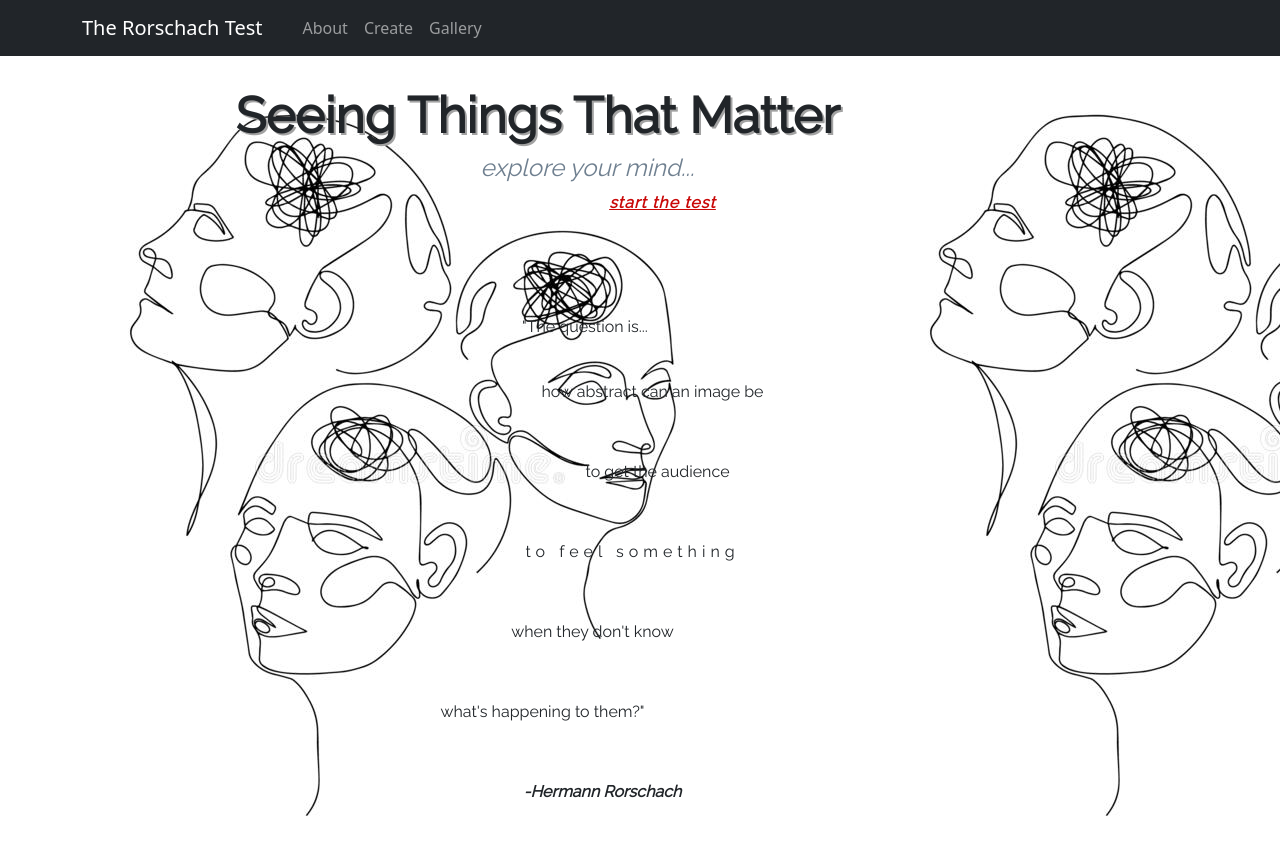
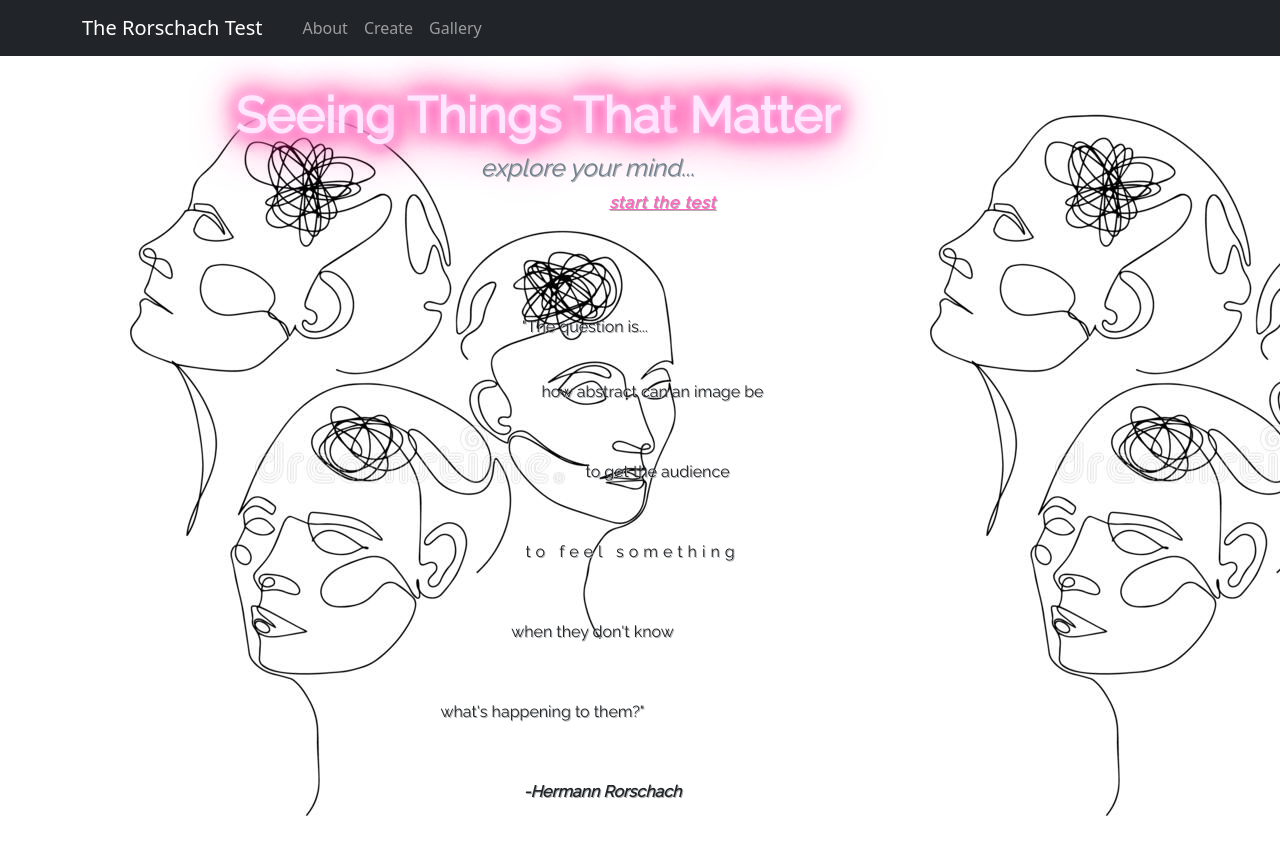
Before and after one commit to tsfong/project4, a React (Create React App) app: page /#/ in a window 1280 px wide. Built offline with nearby package versions, Linux system fonts and the light colour scheme.

Commit message:
beautifying landing page

```diff
--- a/src/Home.css
+++ b/src/Home.css
@@ -10,7 +10,7 @@
 
 .header-text {
   padding-top: 30px;
-  /* text-shadow: 1px 1px #a2a2a2; */
+  text-shadow: 1px 1px #b1b1b1;
   padding-right: 220px;
   text-align: center;
   height: 800px;
@@ -32,11 +32,11 @@
   letter-spacing: 1px;
   font-style:italic;
   padding-left: 250px;
-  color: rgb(201, 8, 8);
+  color: #ff65bd;
 }
 
 .Link:hover {
-   color: rgb(157, 3, 3);
+   color: rgb(152, 6, 147);
 }
 
 .inkblot-test {
@@ -81,3 +81,172 @@
   font-style: italic;
   font-weight: bold;
 }
+
+.flicker {
+  animation: shine 2s forwards, blink 3s 2s infinite;
+}
+
+.fast-flicker {
+  animation: shine 2s forwards, blink 10s 1s infinite;
+}
+@keyframes blink {
+  0%,
+  22%,
+  36%,
+  75% {
+    color: #ffe6ff;
+    text-shadow: 0 0 0.6rem #ffe6ff, 0 0 1.5rem #ff65bd,
+      -0.2rem 0.1rem 1rem #ff65bd, 0.2rem 0.1rem 1rem #ff65bd,
+      0 -0.5rem 2rem #ff2483, 0 0.5rem 3rem #ff2483;
+  }
+  28%,
+  33% {
+    color: #ff65bd;
+    text-shadow: none;
+  }
+  82%,
+  97% {
+    color: #ff2483;
+    text-shadow: none;
+  }
+}
+
+@keyframes shine {
+  0% {
+    color: #6b1839;
+    text-shadow: none;
+  }
+  100% {
+    color: #ffe6ff;
+    text-shadow: 0 0 0.6rem #ffe6ff, 0 0 1.5rem #ff65bd,
+      -0.2rem 0.1rem 1rem #ff65bd, 0.2rem 0.1rem 1rem #ff65bd,
+      0 -0.5rem 2rem #ff2483, 0 0.5rem 3rem #ff2483;
+  }
+}
+
+
+@keyframes flicker {
+  from {
+    opacity: 1;
+  }
+
+  4% {
+    opacity: 0.9;
+  }
+
+  6% {
+    opacity: 0.85;
+  }
+
+  8% {
+    opacity: 0.95;
+  }
+
+  10% {
+    opacity: 0.9;
+  }
+
+  11% {
+    opacity: 0.922;
+  }
+
+  12% {
+    opacity: 0.9;
+  }
+
+  14% {
+    opacity: 0.95;
+  }
+
+  16% {
+    opacity: 0.98;
+  }
+
+  17% {
+    opacity: 0.9;
+  }
+
+  19% {
+    opacity: 0.93;
+  }
+
+  20% {
+    opacity: 0.99;
+  }
+
+  24% {
+    opacity: 1;
+  }
+
+  26% {
+    opacity: 0.94;
+  }
+
+  28% {
+    opacity: 0.98;
+  }
+
+  37% {
+    opacity: 0.93;
+  }
+
+  38% {
+    opacity: 0.5;
+  }
+
+  39% {
+    opacity: 0.96;
+  }
+
+  42% {
+    opacity: 1;
+  }
+
+  44% {
+    opacity: 0.97;
+  }
+
+  46% {
+    opacity: 0.94;
+  }
+
+  56% {
+    opacity: 0.9;
+  }
+
+  58% {
+    opacity: 0.9;
+  }
+
+  60% {
+    opacity: 0.99;
+  }
+
+  68% {
+    opacity: 1;
+  }
+
+  70% {
+    opacity: 0.9;
+  }
+
+  72% {
+    opacity: 0.95;
+  }
+
+  93% {
+    opacity: 0.93;
+  }
+
+  95% {
+    opacity: 0.95;
+  }
+
+  97% {
+    opacity: 0.93;
+  }
+
+  to {
+    opacity: 1;
+  }
+}
--- a/src/Home.js
+++ b/src/Home.js
@@ -10,7 +10,9 @@
         <div className="home-container">
           <div className="header-container">
             <div className="header-text">
-              <h1>Seeing Things That Matter</h1>
+              <div className="sign">
+              <h1><span className="fast-flicker">Seeing </span><span className="flicker">Things </span><span className="fast-flicker">That</span> <span className="flicker">Matter</span></h1>
+              </div>
                 <h4 className="header-subtitle">explore your mind...</h4>
                 <Link className="Link" to="./inkblot-test">start the test</Link>
             <div className="quote">
--- a/src/InkblotTest.js
+++ b/src/InkblotTest.js
@@ -12,8 +12,6 @@
 import inkblot8 from "./images/inkblot8.jpeg";
 import inkblot9 from "./images/inkblot9.jpeg";
 import inkblot10 from "./images/inkblot10.jpeg";
-
-
 
 const InkblotTest = () => (
     <>
```
